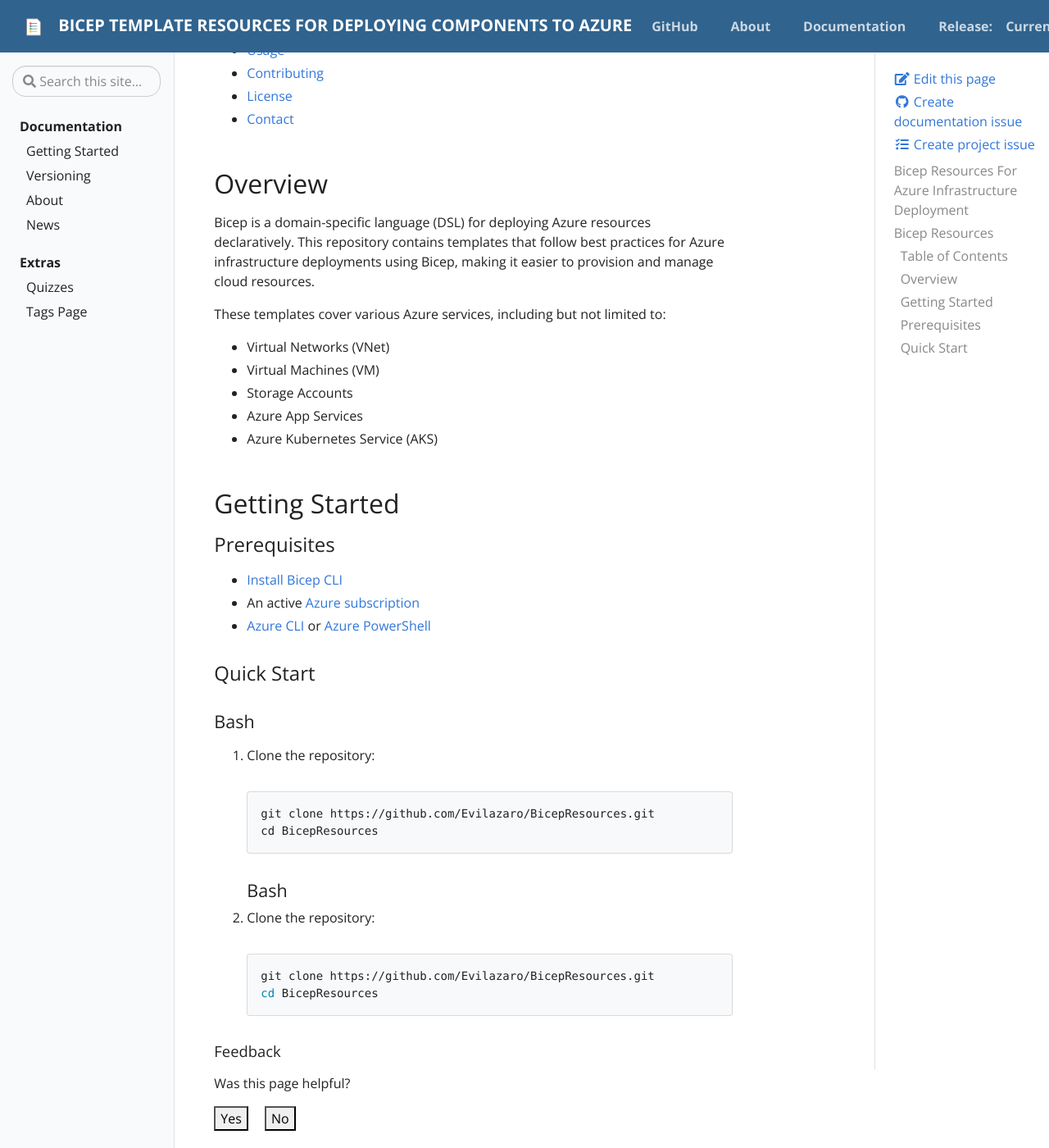
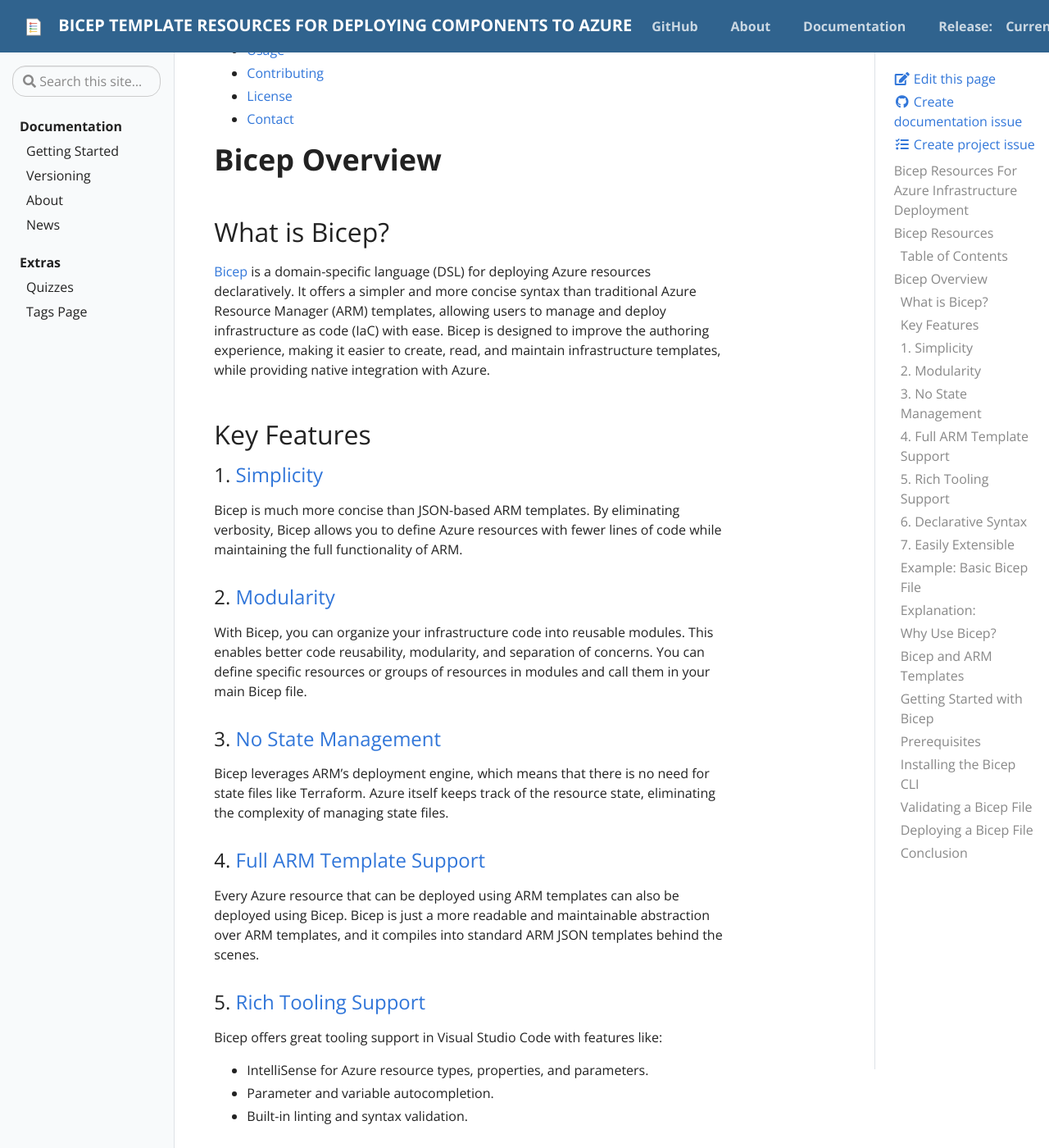
Before and after one commit to Evilazaro/BicepResources, a Jekyll site: the page built from docs/pages/index.md, in a window 1280 px wide and 1400 px high, scrolled down 563 px. Shown: the whole window at 82% size. Built offline with Jekyll 4.4.1, drawn with Linux system fonts in a browser that asks for light colours; some of the changed text lies outside the part shown.

Commit message:
bicep overview

````diff
--- a/docs/pages/index.md
+++ b/docs/pages/index.md
@@ -23,38 +23,114 @@ Welcome to the **Bicep Resources** repository! This project provides a collectio
 - [License](#license)
 - [Contact](#contact)
 
-## Overview
+# Bicep Overview
 
-Bicep is a domain-specific language (DSL) for deploying Azure resources declaratively. This repository contains templates that follow best practices for Azure infrastructure deployments using Bicep, making it easier to provision and manage cloud resources.
+## What is Bicep?
 
-These templates cover various Azure services, including but not limited to:
-- Virtual Networks (VNet)
-- Virtual Machines (VM)
-- Storage Accounts
-- Azure App Services
-- Azure Kubernetes Service (AKS)
+[Bicep](https://learn.microsoft.com/en-us/azure/azure-resource-manager/bicep/overview?tabs=bicep) is a domain-specific language (DSL) for deploying Azure resources declaratively. It offers a simpler and more concise syntax than traditional Azure Resource Manager (ARM) templates, allowing users to manage and deploy infrastructure as code (IaC) with ease. Bicep is designed to improve the authoring experience, making it easier to create, read, and maintain infrastructure templates, while providing native integration with Azure.
 
-## Getting Started
+## Key Features
+
+### 1. [Simplicity](https://learn.microsoft.com/en-us/azure/azure-resource-manager/bicep/overview?tabs=bicep)
+Bicep is much more concise than JSON-based ARM templates. By eliminating verbosity, Bicep allows you to define Azure resources with fewer lines of code while maintaining the full functionality of ARM.
+
+### 2. [Modularity](https://learn.microsoft.com/en-us/azure/azure-resource-manager/bicep/modules)
+With Bicep, you can organize your infrastructure code into reusable modules. This enables better code reusability, modularity, and separation of concerns. You can define specific resources or groups of resources in modules and call them in your main Bicep file.
+
+### 3. [No State Management](https://learn.microsoft.com/en-us/azure/azure-resource-manager/bicep/overview?tabs=bicep)
+Bicep leverages ARM's deployment engine, which means that there is no need for state files like Terraform. Azure itself keeps track of the resource state, eliminating the complexity of managing state files.
+
+### 4. [Full ARM Template Support](https://learn.microsoft.com/en-us/azure/azure-resource-manager/bicep/support)
+Every Azure resource that can be deployed using ARM templates can also be deployed using Bicep. Bicep is just a more readable and maintainable abstraction over ARM templates, and it compiles into standard ARM JSON templates behind the scenes.
+
+### 5. [Rich Tooling Support](https://learn.microsoft.com/en-us/azure/azure-resource-manager/bicep/tools)
+Bicep offers great tooling support in Visual Studio Code with features like:
+- IntelliSense for Azure resource types, properties, and parameters.
+- Parameter and variable autocompletion.
+- Built-in linting and syntax validation.
+
+### 6. [Declarative Syntax](https://learn.microsoft.com/en-us/azure/azure-resource-manager/bicep/overview?tabs=bicep)
+Bicep is declarative, which means you define the desired state of resources, and Azure takes care of ensuring that the resources are deployed in that state.
+
+### 7. [Easily Extensible](https://learn.microsoft.com/en-us/azure/azure-resource-manager/bicep/modules)
+Bicep allows you to extend its capabilities by writing custom modules. You can package your infrastructure logic into reusable components that can be shared across projects or teams.
+
+## Example: Basic Bicep File
+
+Here’s an example of a simple Bicep file that deploys an Azure Storage Account:
+
+```bicep
+param storageAccountName string
+param location string = resourceGroup().location
+param skuName string = 'Standard_LRS'
+
+resource storageAccount 'Microsoft.Storage/storageAccounts@2022-09-01' = {
+  name: storageAccountName
+  location: location
+  sku: {
+    name: skuName
+  }
+  kind: 'StorageV2'
+}
+
+output storageAccountEndpoint string = storageAccount.properties.primaryEndpoints.blob
+```
+
+### Explanation:
+
+- **`param`**: Defines parameters that can be passed into the Bicep template during deployment.
+- **`resource`**: Defines the Azure resource. In this case, it's a Storage Account resource.
+- **`output`**: Returns values from the deployment. In this example, it returns the endpoint for the storage account.
+
+### Why Use Bicep?
+
+- **Readability**: Bicep code is more human-readable than the equivalent JSON ARM templates.
+- **Productivity**: Bicep includes features like IntelliSense, which improves productivity by autocompleting resource properties.
+- **Reusability**: With modular support, you can break down your infrastructure into smaller components that can be reused across multiple projects.
+- **Efficient Infrastructure Management**: By defining your infrastructure as code, you can manage, deploy, and scale resources consistently and repeatably.
+
+### Bicep and ARM Templates
+
+Bicep files are compiled into ARM JSON templates. The good news is that you can decompile ARM templates into Bicep using the Bicep CLI. This allows you to refactor existing ARM templates into more manageable and maintainable Bicep files.
+
+Here’s how you can decompile an ARM template into a Bicep file:
+
+```bash
+az bicep decompile --file template.json
+```
+This will generate a `.bicep` file from an existing ARM JSON template.
+
+## Getting Started with Bicep
 
 ### Prerequisites
 
-- [Install Bicep CLI](https://docs.microsoft.com/en-us/azure/azure-resource-manager/bicep/install)
-- An active [Azure subscription](https://azure.microsoft.com/en-us/free/)
-- [Azure CLI](https://docs.microsoft.com/en-us/cli/azure/install-azure-cli) or [Azure PowerShell](https://docs.microsoft.com/en-us/powershell/azure/new-azureps-module-az)
+- **Azure CLI**: Ensure you have the Azure CLI installed. You can install it [here](https://docs.microsoft.com/cli/azure/install-azure-cli).
+- **Bicep CLI**: The Bicep CLI is bundled with the Azure CLI as of version 2.20.0 or later.
+- **Visual Studio Code**: The [Bicep extension for VS Code](https://marketplace.visualstudio.com/items?itemName=ms-azuretools.vscode-bicep) provides syntax highlighting, IntelliSense, and other helpful features.
+- **Bicep Documentation**: Official Bicep documentation is available [here](https://learn.microsoft.com/en-us/azure/azure-resource-manager/bicep/).
 
-### Quick Start
+### Installing the Bicep CLI
 
-#### Bash
+If you have the Azure CLI installed, you can install the Bicep CLI with the following command:
 
-1. Clone the repository:
-   ```powershell
-   git clone https://github.com/Evilazaro/BicepResources.git
-   cd BicepResources
-   ```
-#### Bash
+```bash
+az bicep install
+```
 
-1. Clone the repository:
-   ```bash
-   git clone https://github.com/Evilazaro/BicepResources.git
-   cd BicepResources
-   ```
+## Validating a Bicep File
+
+To validate your Bicep file before deployment, use:
+
+```bash
+az deployment group validate --resource-group <ResourceGroupName> --template-file main.bicep
+```
+
+## Deploying a Bicep File
+You can deploy a Bicep file to a resource group with:
+
+```bash
+az deployment group create --resource-group <ResourceGroupName> --template-file main.bicep
+```
+## Conclusion
+
+Bicep simplifies the authoring of Azure infrastructure as code by offering a more intuitive syntax, modular structure, and powerful tooling support. It's fully integrated with Azure and supports all ARM resources, making it a great choice for managing cloud resources declaratively. With features like reusability, modularity, and improved readability, Bicep empowers Azure developers and administrators to efficiently deploy and manage their resources.
````
